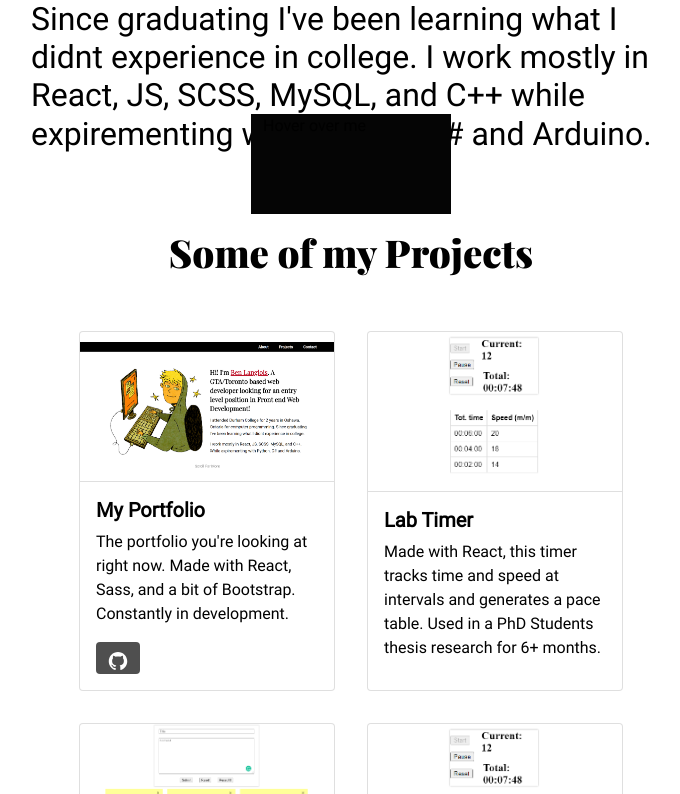
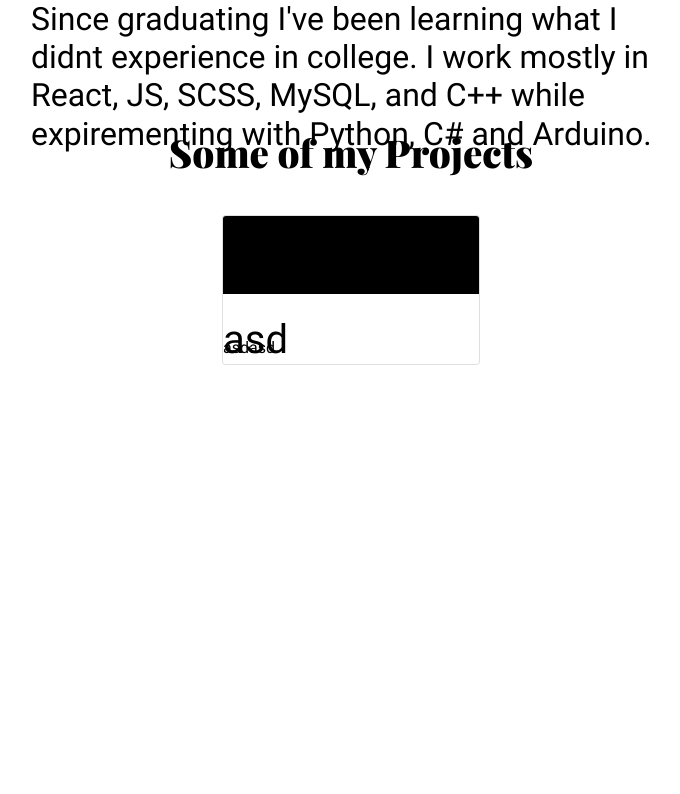
Before and after one commit to Ben-Langlois/Portfolio, a React (Create React App) app in the folder portfolio/: page / in a window 1280 px wide. Shown: the part 486-1280 px from the top of the page, without its empty margins (289-969 px from the left). After the commit the page ends 1200 px from the top, so only its background shows below. Built offline with nearby package versions, Linux system fonts and the light colour scheme.

Commit message:
working on new project card

```diff
--- a/portfolio/src/App.js
+++ b/portfolio/src/App.js
@@ -90,20 +90,19 @@ class Landing extends React.Component {
 const Project = () => {
   return (
     <>
-      <div class="container">
-        Hover over me
-        <div class="content">
-          Extra information goes here.
-        </div>
-      </div>
-
-
       <div class="section-header project-section" id='project-section'>
         <h1><b>Some of my Projects</b></h1>
       </div>
       <div id='card-container'>
 
-        <a id="card-link" href="#portfolio-card">
+        <div class='card grow'>
+          <img src={portfolio} alt="Portfolio Homepage"></img>
+          <h1>asd</h1>
+          <p>asdasd</p>
+          <div></div>
+        </div>
+
+        {/* <a id="card-link" href="#portfolio-card">
           <div class="card portfolio">
             <img class="card-img-top" src={portfolio} alt="Portfolio Homepage"></img>
             <div class="card-body">
@@ -161,7 +160,7 @@ const Project = () => {
               </a>
             </div>
           </div>
-        </a>
+        </a> */}
       </div>
     </>
   )
--- a/portfolio/src/styles/styles.scss
+++ b/portfolio/src/styles/styles.scss
@@ -159,29 +159,6 @@ body{
         width: 100%;
 
 
-        .container {
-            position: relative;
-            width: 200px;
-            height: 100px;
-            background-color: #050505;
-            overflow: hidden;
-          }
-
-          .container:hover .content {
-            transform: translateY(0%);
-            opacity: 1;
-          }
-
-          .content {
-            position: absolute;
-            width: 100%;
-            padding: 10px;
-            background-color: #030303;
-            transition: transform 0.3s, opacity 0.3s;
-            transform: translateY(100%);
-            opacity: 0;
-            bottom: -100px;
-          }
 
         #card-container{
             // flex
@@ -192,61 +169,100 @@ body{
             margin: 3vh auto;
             // width: 60vw;
 
+                // new attempt
+                .card{
+                    display: grid;
+                    grid-template-areas: "img"
+                        "title"
+                        "desc"
+                        "socials";
+                    grid-template-columns: 20vw;
+                    grid-template-rows: 100px 20px 50px 20px;
+                    height: 150px;
+
+                    transition: height 4.5s;
+                    -webkit-transition: height 4.5s;
+                    overflow: hidden;
+                    transition: 1.5s;
+
+                    &:hover{
+                        height: auto;
+                    }
+
+                    img{
+                        grid-area: img;
+                    }
+                    h1{
+                        grid-area: title;
+                    }
+                    p{
+                        grid-area: desc;
+                    }
+                    div{
+                        grid-area: socials
+                    }
+                }
+
+                .grow {
+
+                  }
 
             #card-link{
                 text-decoration: none;
                 color: #000000;
 
-                .card{
-                    margin: 2vh;
-                    width: 20vw;
-                    min-width: 200px;
-                    min-height: 30vh;
-                    max-height: 45vh;
-                    transition: box-shadow 1s;
-
-                    .card-img-top{
-                        height: 20vh;
-                        object-fit: contain;
-                        border-bottom: 1px solid rgba(0, 0, 0, 0.125);
-                    }
-
-                    &:hover{
-                        // background-color: #016499;
-                        box-shadow: 0 4px 8px 0 rgba(0, 0, 0, 0.2), 0 6px 20px 0 rgba(0, 0, 0, 0.19);
-                        // transform: scale(1.05, 1.05);
-                    }
-
-                    .btn{
-                        height: 4vh;
-
-                        &.portfolio{
-                            background-color: #4f4f4f;
-                            border: none;
-                        }
-
-                        &.codepen{
-                            // opacity: 0;
-                            display: none;
-                        }
-
-                        &.github{
-                            height: 4vh;
-                            border: none;
-                            background-color: #4f4f4f;
 
 
-                            .icon{
-                                height: 100%;
-                                width: 100%;
-                                padding: 0;
+                // .card{
+                //     margin: 2vh;
+                //     width: 20vw;
+                //     min-width: 200px;
+                //     min-height: 30vh;
+                //     max-height: 45vh;
+                //     transition: box-shadow 1s;
 
-                                display: inline-block;
-                                vertical-align: middle;
-                            }
-                        }
-                    }
-                }
+                //     .card-img-top{
+                //         height: 20vh;
+                //         object-fit: contain;
+                //         border-bottom: 1px solid rgba(0, 0, 0, 0.125);
+                //     }
+
+                //     &:hover{
+                //         // background-color: #016499;
+                //         box-shadow: 0 4px 8px 0 rgba(0, 0, 0, 0.2), 0 6px 20px 0 rgba(0, 0, 0, 0.19);
+                //         // transform: scale(1.05, 1.05);
+                //     }
+
+                //     .btn{
+                //         height: 4vh;
+
+                //         &.portfolio{
+                //             background-color: #4f4f4f;
+                //             border: none;
+                //         }
+
+                //         &.codepen{
+                //             // opacity: 0;
+                //             display: none;
+                //         }
+
+                //         &.github{
+                //             height: 4vh;
+                //             border: none;
+                //             background-color: #4f4f4f;
+
+
+                //             .icon{
+                //                 height: 100%;
+                //                 width: 100%;
+                //                 padding: 0;
+
+                //                 display: inline-block;
+                //                 vertical-align: middle;
+                //             }
+                //         }
+                //     }
+                // }
             }
         }
     }
```
